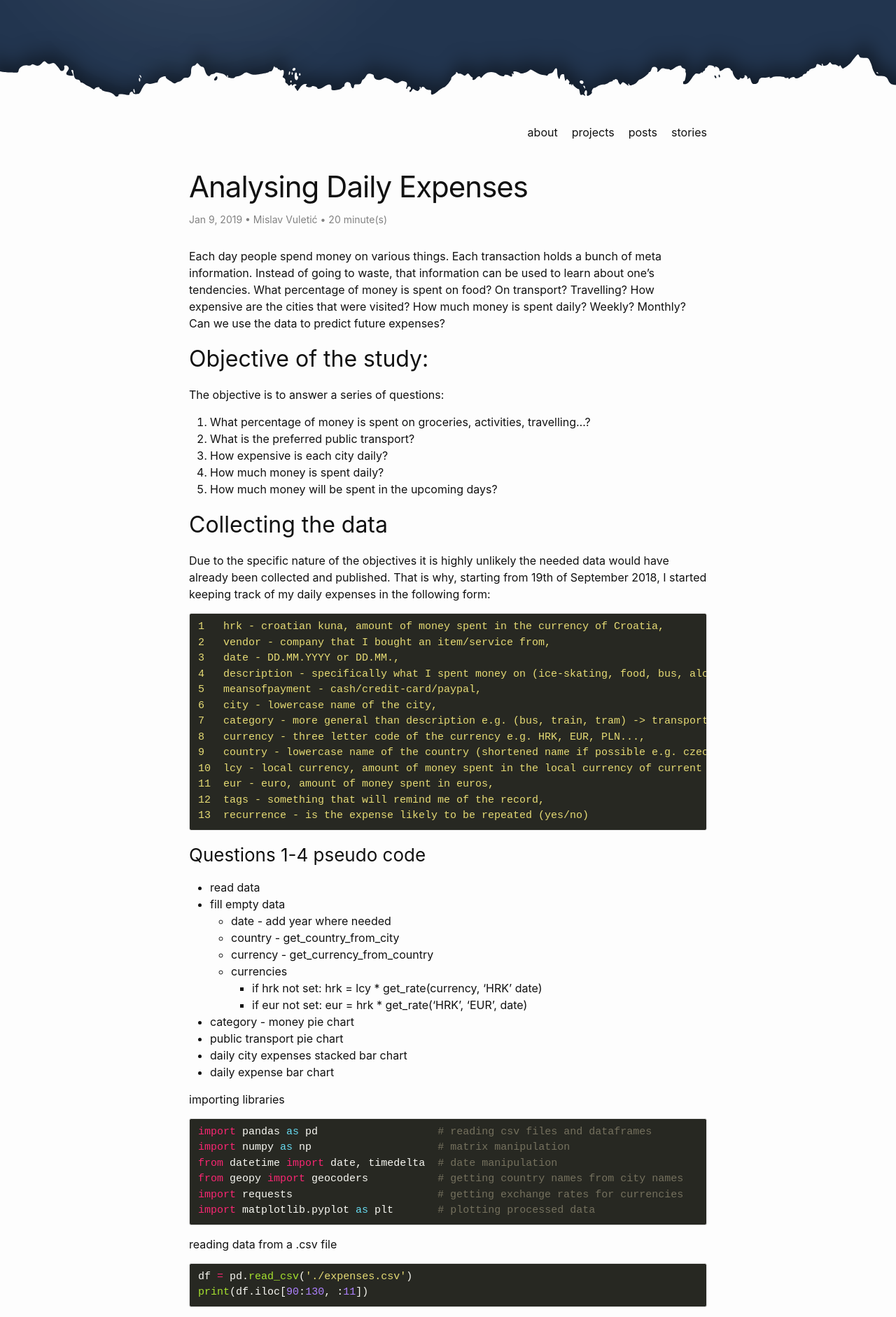
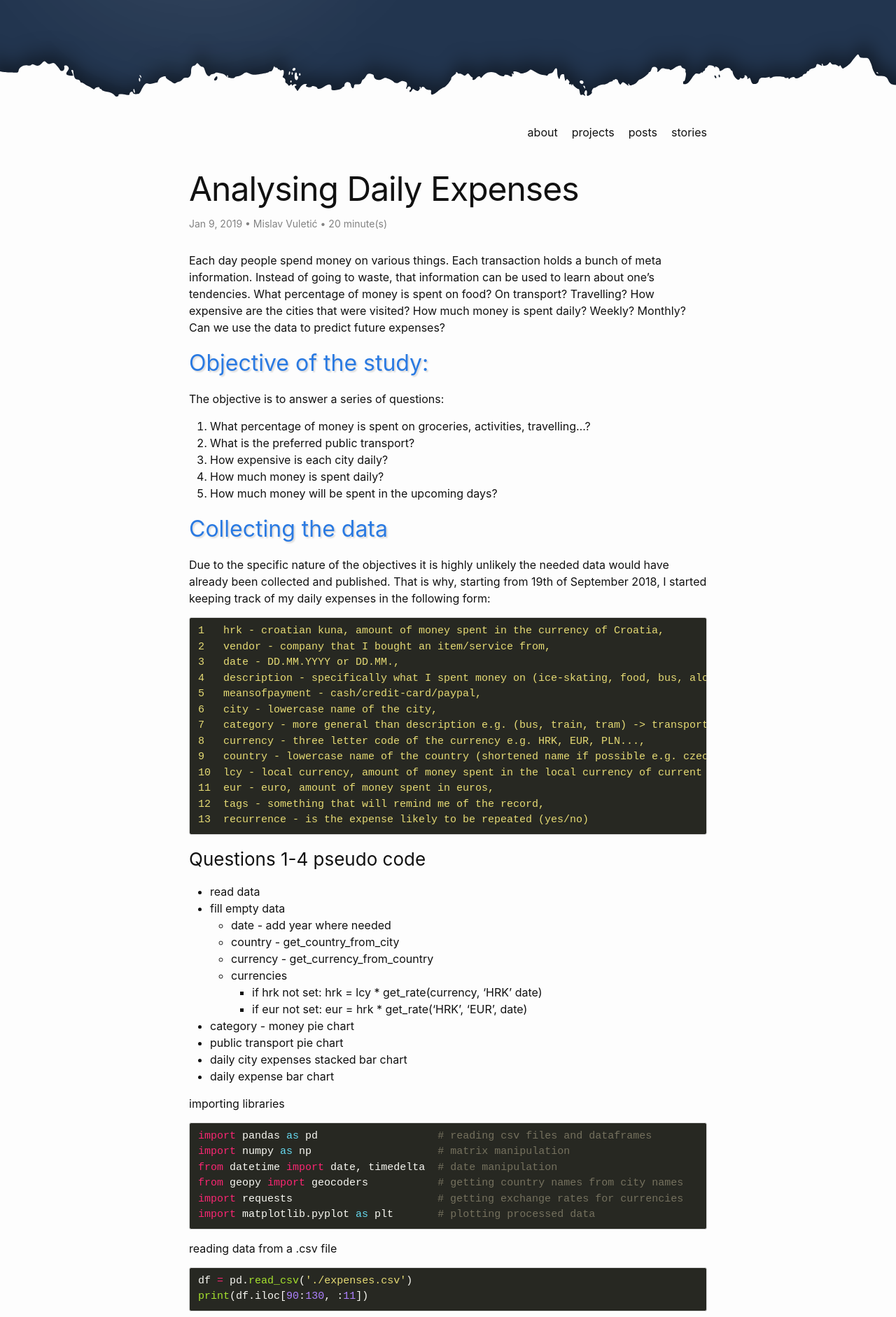
Before and after one commit to MasterMedo/mastermedo.github.io, a Jekyll site: the page built from _posts/2019-01-09-analysing-daily-expenses.md, in a window 1280 px wide. Shown: the part 451-2333 px from the top of the page at 70% size. Built offline with Jekyll 4.4.1, drawn with Linux system fonts in a browser that asks for light colours; comment, search, counter and statistics services are not loaded.

Commit message:
customise html headings

```diff
--- a/_sass/minima.scss
+++ b/_sass/minima.scss
@@ -15,7 +15,7 @@ $background-color: #fdfdfd !default;
 $brand-color:      #2a7ae2 !default;
 
 $grey-color:       #828282 !default;
-$grey-color-light: lighten($grey-color, 40%) !default;
+$grey-color-light: lighten($grey-color, 35%) !default;
 $grey-color-dark:  darken($grey-color, 25%) !default;
 
 $table-text-align: left !default;
--- a/_sass/minima/_layout.scss
+++ b/_sass/minima/_layout.scss
@@ -148,7 +148,7 @@
 
 .post-link {
   display: block;
-  @include relative-font-size(1.5);
+  @include relative-font-size(2);
 }
 
 
@@ -161,7 +161,7 @@
 }
 
 .post-title {
-  @include relative-font-size(2.625);
+  @include relative-font-size(3);
   letter-spacing: -1px;
   line-height: 1;
 
@@ -175,6 +175,8 @@
 
   h2 {
     @include relative-font-size(2);
+    color: $brand-color;
+    text-shadow: 2px 2px 2px $grey-color-light;
 
     @include media-query($on-laptop) {
       @include relative-font-size(1.75);
```
Also changed, not shown: README.md.
